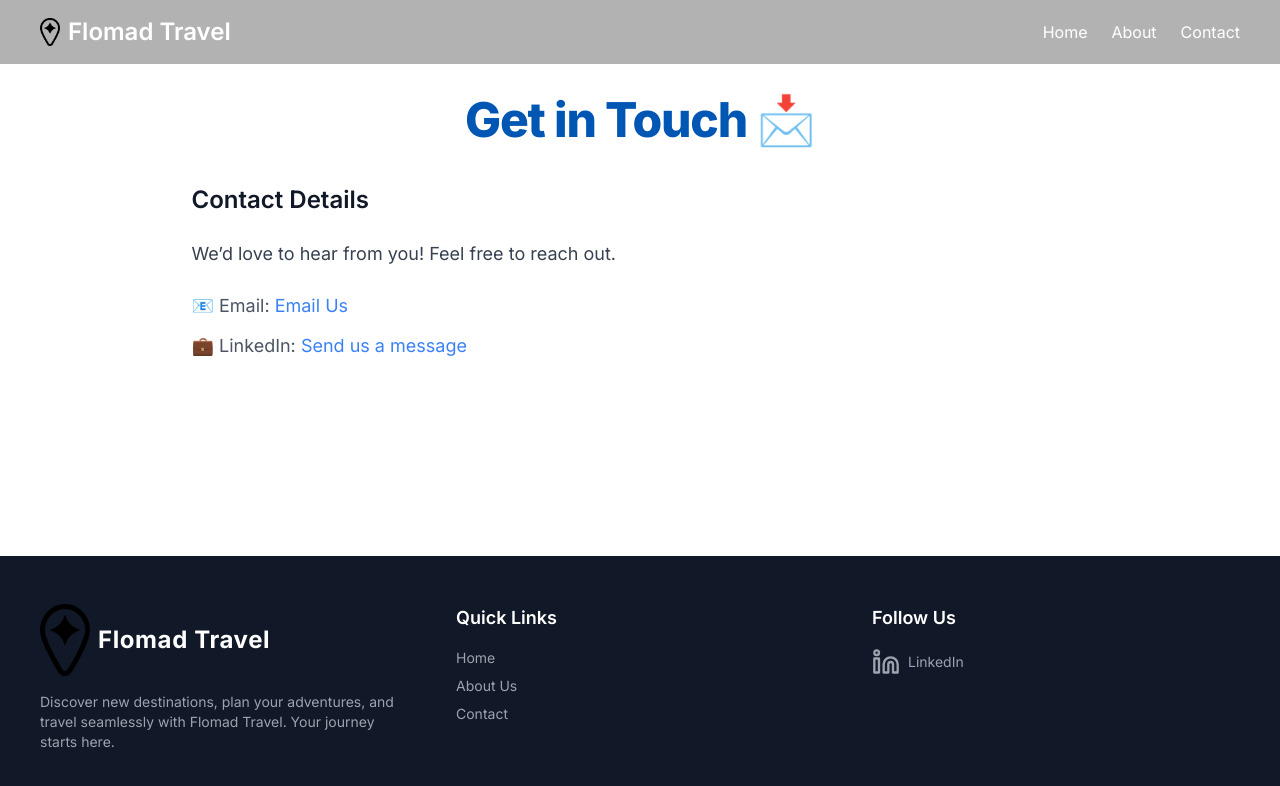
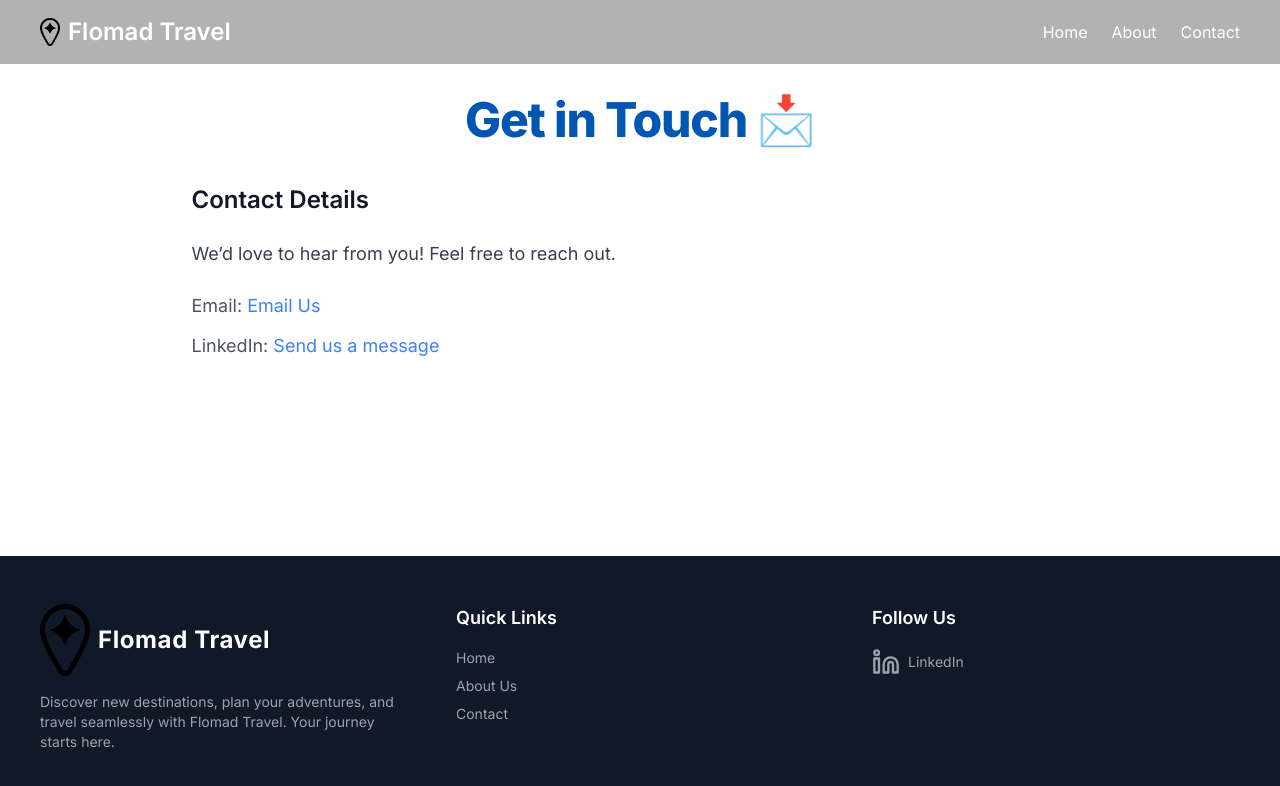
Before and after one commit to FlolabsInnovationsGroup/AITravelPlannerFrontendNextjs, a Next.js app: page /contact in a window 1280 px wide. Shown: the top 786 px of the page. Built offline with nearby package versions, Linux system fonts and the light colour scheme; no server answers.

Commit message:
removed icons

```diff
--- a/src/app/contact/page.tsx
+++ b/src/app/contact/page.tsx
@@ -34,8 +34,8 @@ export default function ContactPage() {
             <p className="text-lg text-gray-700">We’d love to hear from you! Feel free to reach out.</p>
 
             <div className="space-y-3 text-lg text-gray-600">
-              <p>📧 Email: <a href="mailto:hr@flomadlabs.com" className="text-blue-500 hover:underline">Email Us</a></p>
-              <p>💼 LinkedIn: <a href="https://www.linkedin.com/company/flomad-labs-r-d/" target="_blank" rel="noopener noreferrer" className="text-blue-500 hover:underline">Send us a message</a></p>
+              <p>Email: <a href="mailto:hr@flomadlabs.com" className="text-blue-500 hover:underline">Email Us</a></p>
+              <p>LinkedIn: <a href="https://www.linkedin.com/company/flomad-labs-r-d/" target="_blank" rel="noopener noreferrer" className="text-blue-500 hover:underline">Send us a message</a></p>
             </div>
           </div>
 
```
